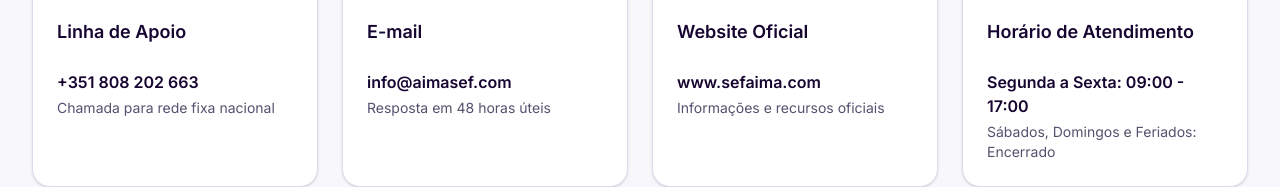
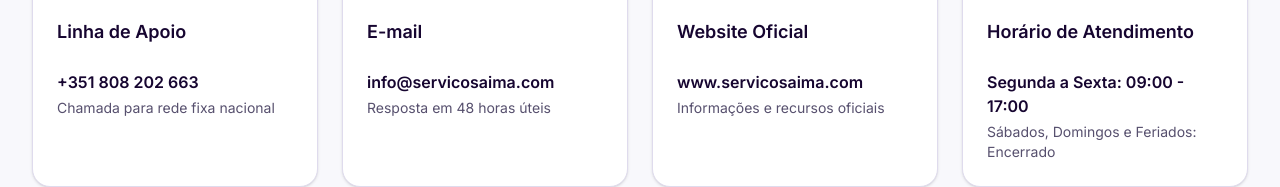
Before and after one commit to ALCIDES-CPU/MY_REPO_01, a Next.js app: page /contactos in a window 1280 px wide. Shown: the part 366-553 px from the top of the page. Built offline with nearby package versions, Linux system fonts and the light colour scheme.

Commit message:
feat: update contactos page with contact info and office details
Co-authored-by: ALCIDES PINA <220979760+ALCIDES-CPU@users.noreply.github.com>

```diff
--- a/app/contactos/page.tsx
+++ b/app/contactos/page.tsx
@@ -12,12 +12,12 @@ const contactInfo = [
   {
     icon: Mail,
     title: "E-mail",
-    details: ["info@aimasef.com", "Resposta em 48 horas úteis"],
+    details: ["info@servicosaima.com", "Resposta em 48 horas úteis"],
   },
   {
     icon: Globe,
     title: "Website Oficial",
-    details: ["www.sefaima.com", "Informações e recursos oficiais"],
+    details: ["www.servicosaima.com", "Informações e recursos oficiais"],
   },
   {
     icon: Clock,
```
